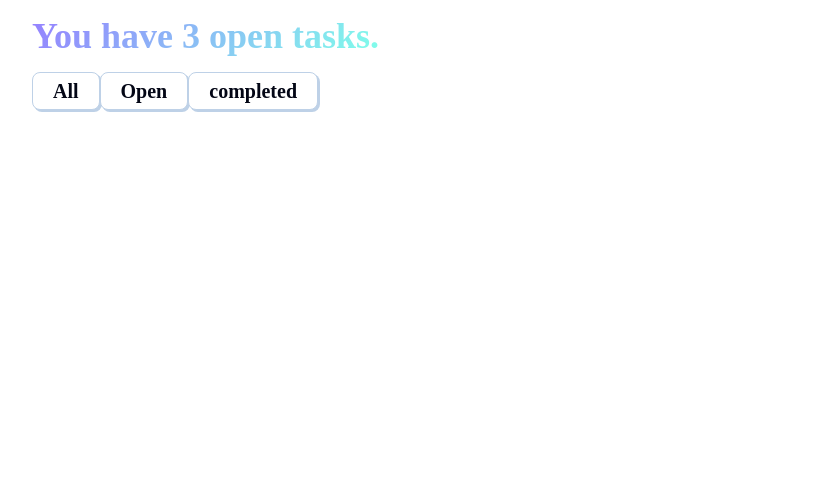
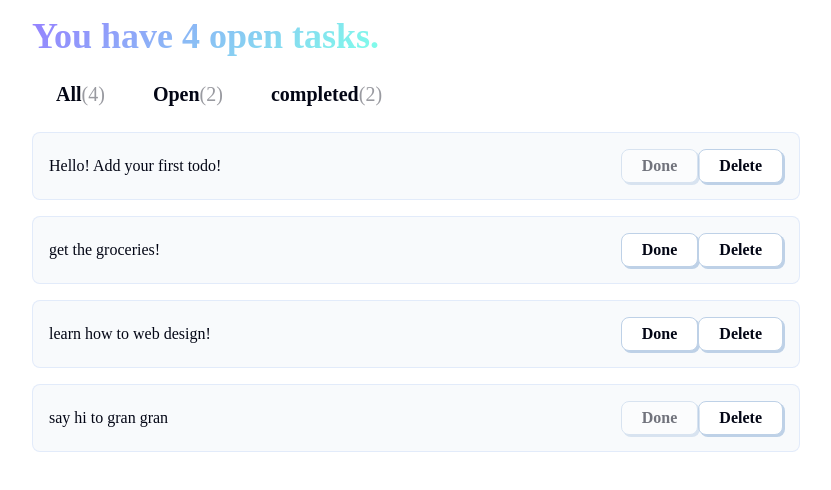
Before and after one commit to pinkya90/todo-app, a React (Vite) app: page / in a window 1280 px wide. Shown: the top 490 px of the page, without its empty margins (224-1055 px from the left). Built offline with nearby package versions, Linux system fonts and the light colour scheme; a web font is replaced by a local one.

Commit message:
created new buttons

```diff
--- a/src/App.jsx
+++ b/src/App.jsx
@@ -6,12 +6,18 @@ import { TodoList } from "./components/Todolist";
 
 function App() {
 
-let x=3;
+const todos =[
+  { input: 'Hello! Add your first todo!',complete:true},
+  { input: 'get the groceries!',complete:false},
+  { input: 'learn how to web design!',complete:false},
+  { input: 'say hi to gran gran',complete:true}
+
+]
   return (
     <>
-<Header />
-<Tabs />
-<TodoList />
+<Header todos={todos}/>
+<Tabs todos={todos} />
+<TodoList todos={todos} />
 <TodoInput />
     </>
   )
--- a/src/components/Header.jsx
+++ b/src/components/Header.jsx
@@ -1,7 +1,11 @@
-export function Header(){
+export function Header(props){
+    const {todos}=props
+    const todoslength=todos.length
+    const isTasksPlural=todos.length!=1
+    const taskortasks=isTasksPlural?'tasks':'task'
     return(
         <header>
-            <h1 className="text-gradient"> You have 3 open tasks.</h1>
+            <h1 className="text-gradient"> You have {todoslength} open {taskortasks}.</h1>
         </header>
     )
 }
--- a/src/components/Tabs.jsx
+++ b/src/components/Tabs.jsx
@@ -1,11 +1,16 @@
-export function Tabs(){
+export function Tabs(props){
+    const {todos} = props
     const Tabs = [ 'All', 'Open','completed']
     return(
-        <nav>
+        <nav className="tab-container">
 {Tabs.map((tab,tabIndex)=>{
+    const numOfTasks = tab ==='All'?
+    todos.length:
+    tab==='open'?
+    todos.filter(val=>!val.complete).length:todos.filter(val=>val.complete).length
     return(
-        <button key={tabIndex}>
-            <h4>{tab}</h4>
+        <button key={tabIndex} className="tab-button">
+            <h4>{tab}<span>({numOfTasks})</span></h4>
         </button>
     )
 })  }
--- a/src/components/TodoCard.jsx
+++ b/src/components/TodoCard.jsx
@@ -1,5 +1,21 @@
-export function TodoCard(){
+export function TodoCard(props){
+const { todoIndex , todos }=props
+const todo= todos[todoIndex]
+console.log(todo)
+
     return (
-        <div></div>
+        <div className="card todo-item">
+<p> { todo.input}</p>
+<div className="todo-button">
+    <button disabled={todo.complete}>
+        <h6>Done</h6>
+
+    </button>
+<button>
+    <h6>Delete</h6>
+</button>
+</div>
+        </div>
+
     )
 }
--- a/src/components/TodoList.jsx
+++ b/src/components/TodoList.jsx
@@ -1,10 +1,18 @@
 import { TodoCard } from "./TodoCard";
 
-export function TodoList(){
+export function TodoList(props){
+    const {todos} = props
+    const tab="All"
+
     return(
-        <div>
-            <TodoCard />
+        <>
 
-        </div>
+          {todos.map((todo , todoIndex)=>{
+            return(
+                <TodoCard key={todoIndex} todoIndex = {todoIndex}{...props}/>
+            )
+
+          })}
+        </>
     )
 }
```
